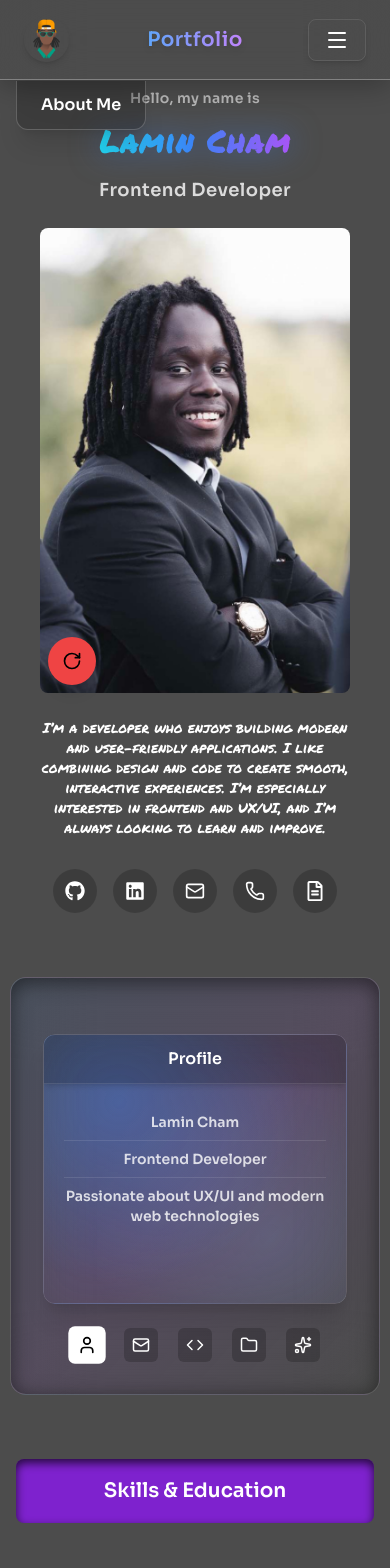
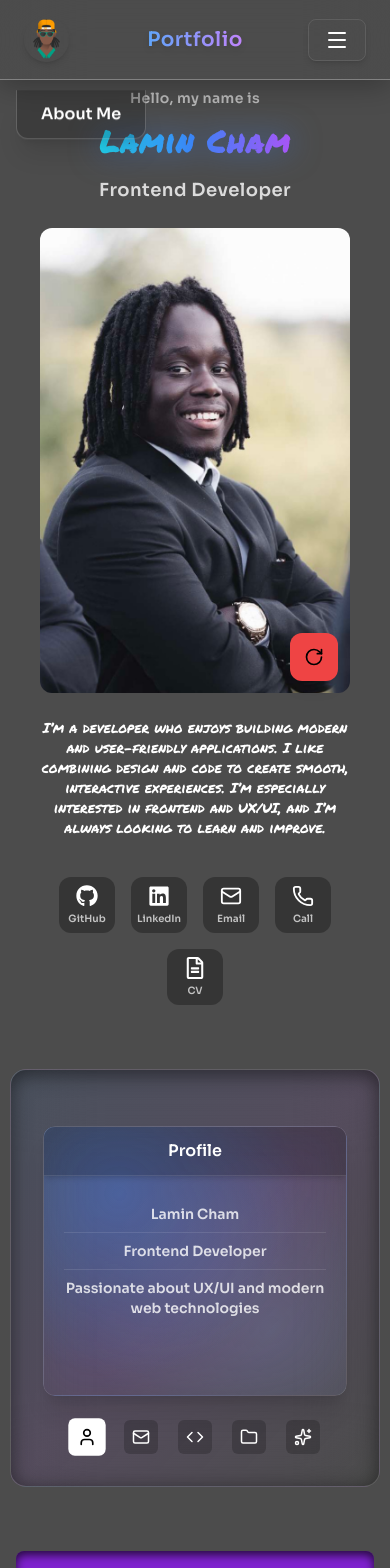
Before and after one commit to chamL/lamincham-portfolio, a Next.js app: page / in a window 390 px wide. Shown: the top 1568 px of the page. Built offline with nearby package versions, Linux system fonts and the light colour scheme.

Commit message:
fixed hero image mobile interaction

```diff
--- a/app/components/portfolio/components/sections/hero/HeroImage.tsx
+++ b/app/components/portfolio/components/sections/hero/HeroImage.tsx
@@ -12,51 +12,57 @@ function HeroImage() {
 
     return (
         <div className="relative w-full max-w-xs aspect-[2/3] perspective">
+
+            {/* FLIP CARD */}
+            <div
+                className={`
+          relative w-full h-full
+          transition-transform duration-700
+          transform-style preserve-3d
+          ${flipped ? "rotate-y-180" : ""}
+        `}
+            >
+                {/* FRONT */}
+                <div className="absolute inset-0 backface-hidden pointer-events-none">
+                    <Image
+                        src={potrait}
+                        alt="portrait front"
+                        sizes="(max-width: 768px) 100vw, 300px"
+                        fill
+                        className="object-cover rounded-xl"
+                    />
+                </div>
+
+                {/* BACK */}
+                <div className="absolute inset-0 rotate-y-180 backface-hidden pointer-events-none">
+                    <Image
+                        src={imageTwo}
+                        alt="portrait back"
+                        sizes="(max-width: 768px) 100vw, 300px"
+                        fill
+                        className="object-cover rounded-xl"
+                    />
+                </div>
+            </div>
+
             {/* BUTTON */}
             <button
                 onClick={() => setFlipped(!flipped)}
                 className={`
-    absolute left-2 bottom-2
-    z-30
+          absolute right-3 bottom-3
+          z-50
           bg-red-500
           w-12 h-12
           flex items-center justify-center
-    rounded-full
+          rounded-xl
           shadow-lg
           active:scale-90
-    transition
+          transition-all duration-300
+          ${flipped ? "rotate-180" : ""}
         `}
             >
                 <RotateCw size={20} />
             </button>
-
-            {/* FLIP CARD */}
-            <div
-                className={`relative w-full h-full transition-transform duration-700 transform-style preserve-3d ${flipped ? "rotate-y-180" : ""
-                    }`}
-            >
-                {/* FRONT */}
-                <div className="absolute inset-0 backface-hidden">
-                    <Image
-                        src={potrait}
-                        alt="portrait front"
-                        sizes="100vw"
-                        fill
-                        className="object-cover rounded-lg"
-                    />
-                </div>
-
-                {/* BACK */}
-                <div className="absolute inset-0 rotate-y-180 backface-hidden">
-                    <Image
-                        src={imageTwo}
-                        alt="portrait back"
-                        sizes="100vw"
-                        fill
-                        className="object-cover rounded-lg"
-                    />
-                </div>
-            </div>
         </div>
     );
 }
--- a/app/components/portfolio/components/ui/IconButton.tsx
+++ b/app/components/portfolio/components/ui/IconButton.tsx
@@ -8,38 +8,27 @@ type Props = {
 
 export function IconButton({ icon, href, color = "", download, label }: Props) {
   return (
-    <div className="relative group flex flex-col items-center">
     <a
       href={href}
       download={download}
       target={download ? undefined : "_blank"}
       rel="noopener noreferrer"
       className={`
-                    p-3 rounded-full bg-black/20 text-white
-                    transition-all duration-300 hover:scale-110
+        flex flex-col items-center justify-center
+        w-14 h-14 md:w-12 md:h-12
+        rounded-xl
+        bg-black/30 text-white
+        transition-all duration-200
+        active:scale-90
         ${color}
       `}
     >
       {icon}
-      </a>
 
-      {/* TOOLTIP */}
-      <span
-        className="
-                    absolute top-full mt-2
-                    px-2 py-1 text-xs rounded-md
-
-                    bg-black/80 text-white whitespace-nowrap
-
-                    opacity-0 translate-y-1
-                    group-hover:opacity-100 group-hover:translate-y-0
-
-                    transition-all duration-300
-                    pointer-events-none
-                "
-      >
+      {/* TEXT under icon (mobile friendly) */}
+      <span className="text-[10px] mt-1 opacity-70 md:hidden">
         {label}
       </span>
-    </div>
+    </a>
   );
 }
--- a/app/components/portfolio/components/ui/SosialsButtons.tsx
+++ b/app/components/portfolio/components/ui/SosialsButtons.tsx
@@ -4,41 +4,36 @@ import { IconButton } from "./IconButton";
 
 function SosialsButtons() {
     return (
-    <div className="flex justify-center gap-4 mt-2">
+        <div className="flex justify-center gap-4 mt-4 flex-wrap">
             <IconButton
-        icon={<FaGithub size={20} />}
+                icon={<FaGithub size={22} />}
                 href="https://github.com/ChamL"
-        color="hover:text-white"
                 label="GitHub"
             />
 
             <IconButton
-        icon={<FaLinkedin size={20} />}
+                icon={<FaLinkedin size={22} />}
                 href="https://www.linkedin.com/in/lamin-cham-8986a132a/"
-        color="hover:text-blue-400"
                 label="LinkedIn"
             />
 
             <IconButton
-        icon={<Mail size={20} />}
+                icon={<Mail size={22} />}
                 href="mailto:..."
-        color="hover:text-yellow-400"
                 label="Email"
             />
 
             <IconButton
-        icon={<Phone size={20} />}
+                icon={<Phone size={22} />}
                 href="tel:..."
-        color="hover:text-green-400"
-        label="+47 45 485 535"
+                label="Call"
             />
 
             <IconButton
-        icon={<FaRegFileAlt size={20} />}
+                icon={<FaRegFileAlt size={22} />}
                 href="/cv/Lamin_CV.pdf"
-        color="hover:text-purple-400"
                 download
-        label="Download CV"
+                label="CV"
             />
         </div>
     );
```
Lines whose indentation alone changed are shown as unchanged.
